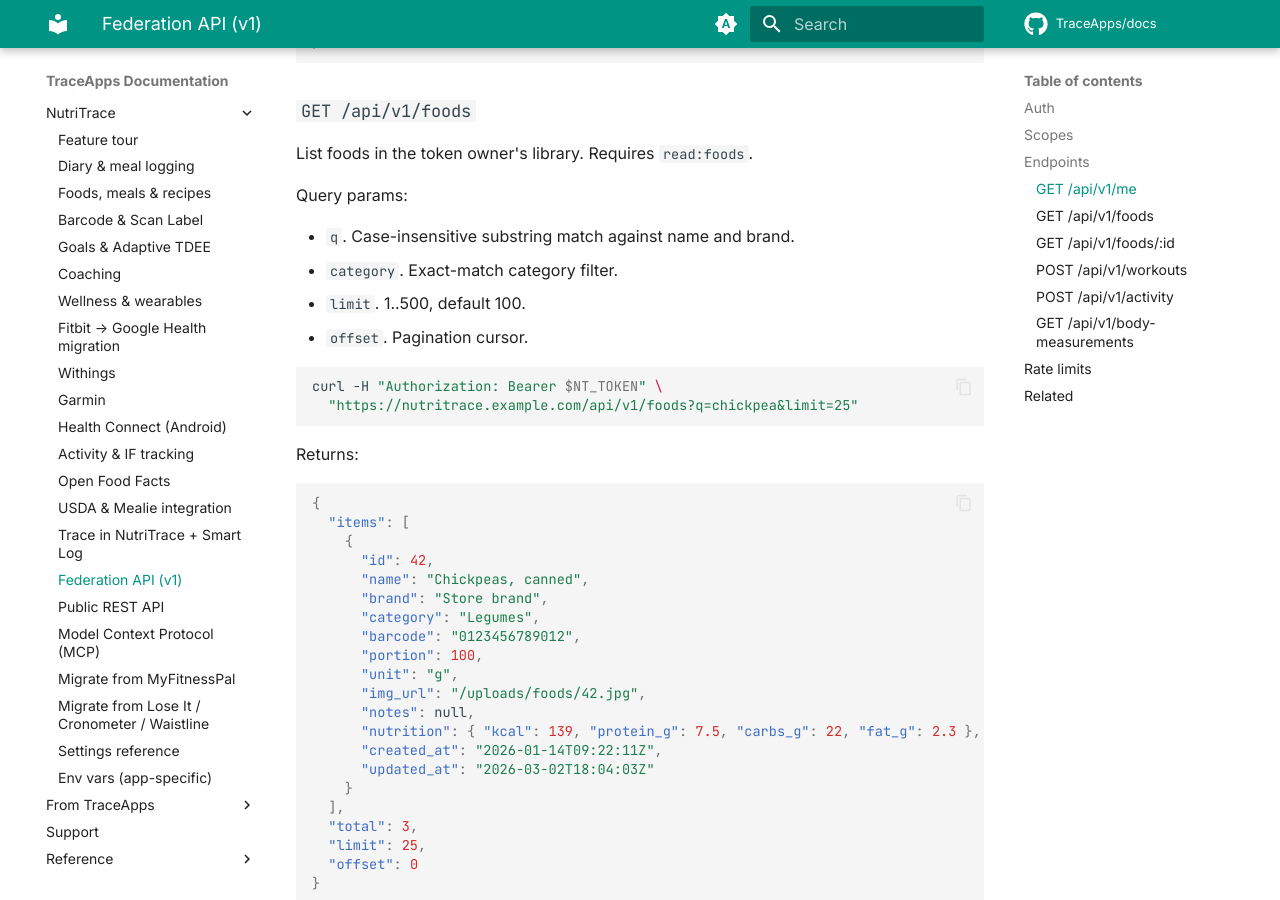
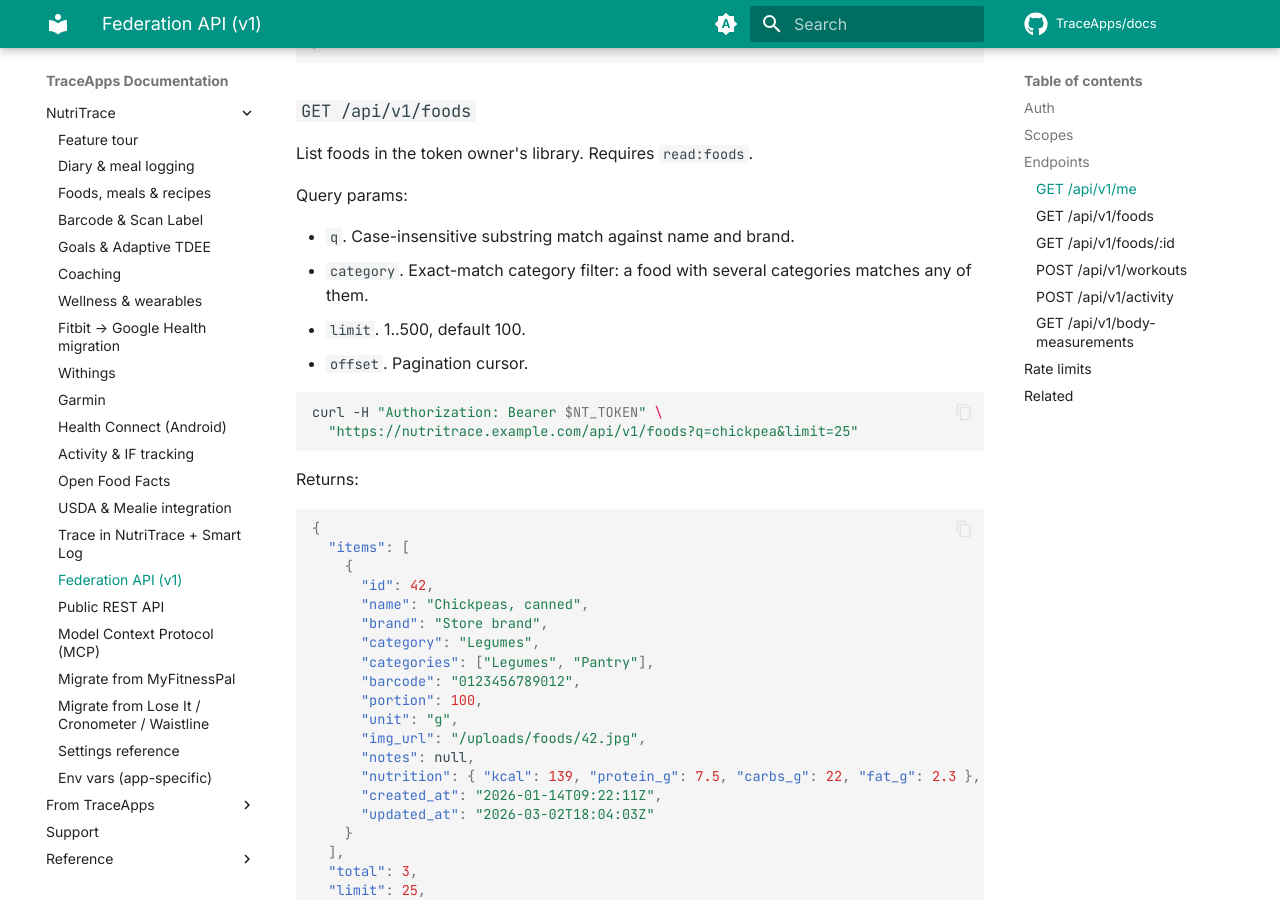
Before and after one commit to TraceApps/docs, an MkDocs documentation site: the page built from docs/nutritrace/federation-api.md, in a window 1280 px wide and 900 px high, scrolled down 1862 px. Built offline with MkDocs 1.6.1 and Material for MkDocs 9.7.7, drawn with Linux system fonts in a browser that asks for light colours; comment, search, counter and statistics services are not loaded.

Commit message:
nutritrace: several categories on foods, meals and recipes (nutritrace#332)

```diff
--- a/docs/nutritrace/federation-api.md
+++ b/docs/nutritrace/federation-api.md
@@ -65,7 +65,7 @@ List foods in the token owner's library. Requires `read:foods`.
 Query params:
 
 - `q`. Case-insensitive substring match against name and brand.
-- `category`. Exact-match category filter.
+- `category`. Exact-match category filter: a food with several categories matches any of them.
 - `limit`. 1..500, default 100.
 - `offset`. Pagination cursor.
 
@@ -84,6 +84,7 @@ Returns:
       "name": "Chickpeas, canned",
       "brand": "Store brand",
       "category": "Legumes",
+      "categories": ["Legumes", "Pantry"],
       "barcode": "0123456789012",
       "portion": 100,
       "unit": "g",
```
Also changed, not shown: docs/nutritrace/foods.md (+1 -1 lines), docs/nutritrace/settings.md (+1 -1 lines).
